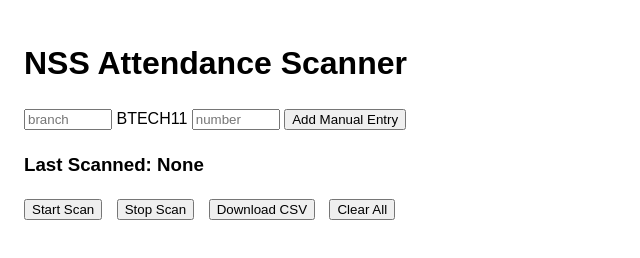
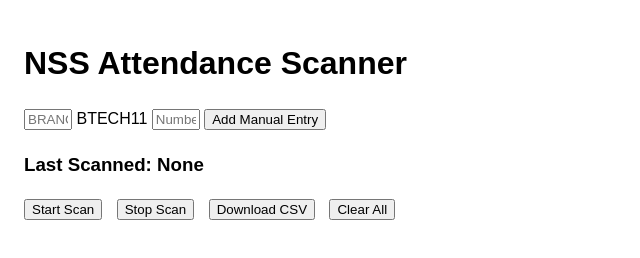
Before and after one commit to Gunethra/NSS_Attendance_Scanner, a plain HTML site: page index.html in a window 1280 px wide. Shown: the whole page, without its empty margins (0-640 px from the left). Drawn offline with Linux system fonts and the light colour scheme.

Commit message:
Update index.html

```diff
--- a/index.html
+++ b/index.html
@@ -19,9 +19,9 @@
 
   <!-- Manual Entry -->
   <div style="margin-bottom: 1rem;">
-    <input type="text" id="manual-prefix" placeholder="branch" style="width: 80px;" />
+    <input type="text" id="manual-prefix" placeholder="Branch" style="width: 40px; text-transform: uppercase;" oninput="this.value = this.value.toUpperCase()" />
     <span style="font-weight: normal;">BTECH11</span>
-    <input type="text" id="manual-suffix" placeholder="number" style="width: 80px;" />
+    <input type="text" id="manual-suffix" placeholder="Number" style="width: 40px;" />
     <button onclick="manualEntry()">Add Manual Entry</button>
   </div>
 
```
